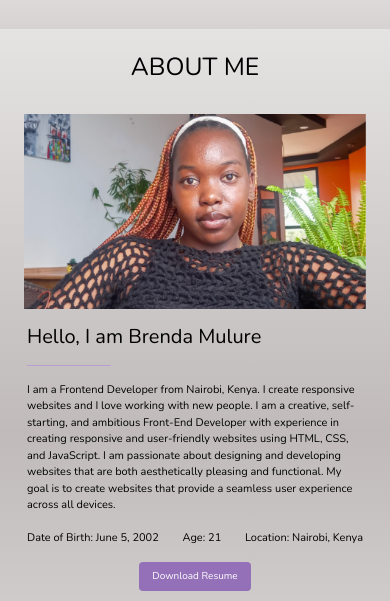
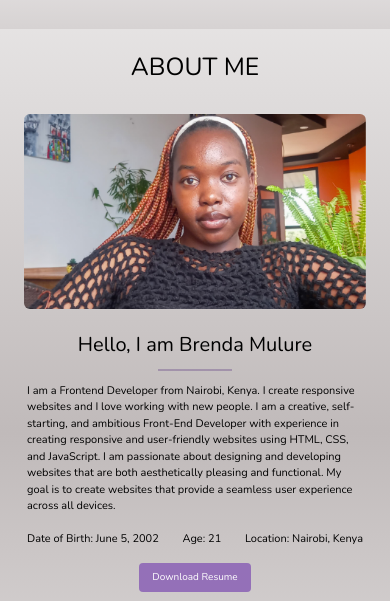
Before and after one commit to mulurebrenda/Portfolio, a plain HTML site: page index.html in a window 390 px wide. Shown: the part 243-844 px from the top of the page. Drawn offline with nearby package versions, Linux system fonts and the light colour scheme.

Commit message:
styled the <hr> and h3 in the about section

```diff
--- a/index.html
+++ b/index.html
@@ -74,11 +74,11 @@
         <h2 class="about-heading text-center p-3">ABOUT ME</h2>
         <div class="about d-block d-md-flex">
           <div class="my-photo">
-            <img class="img-fluid" src="/media/pic3.png" alt="my-photo" />
+            <img class="img-fluid rounded" src="/media/pic3.png" alt="my-photo" />
           </div>
           <div class="about-me ps-2 pe-2">
-            <h3 class="about-intro">Hello, I am Brenda Mulure</h3>
-            <hr class="hr-about w-25" />
+            <h3 class="about-intro text-center text-md-start pt-2">Hello, I am Brenda Mulure</h3>
+            <hr class="hr-about" style="height: 2px; color: #3a0e6c; background-color: #3a0e6c;" />
             <p class="about-text">
               I am a Frontend Developer from Nairobi, Kenya. I create responsive
               websites and I love working with new people. I am a creative,
--- a/src/portfolio.css
+++ b/src/portfolio.css
@@ -45,7 +45,7 @@ a.nav-link {
     margin: 1em;
 }
 .hr-about{
-    color: #9335ff;
+    width: 18%;
 }
 .about-me{
     font-size: 11px;
@@ -86,3 +86,9 @@ ul{
     font-size: 11px;
     font-weight: 700;
  }
+@media (max-width:768px) {
+    hr.hr-about{
+        width: 22%;
+        margin: 12px auto;
+    }
+}
```
